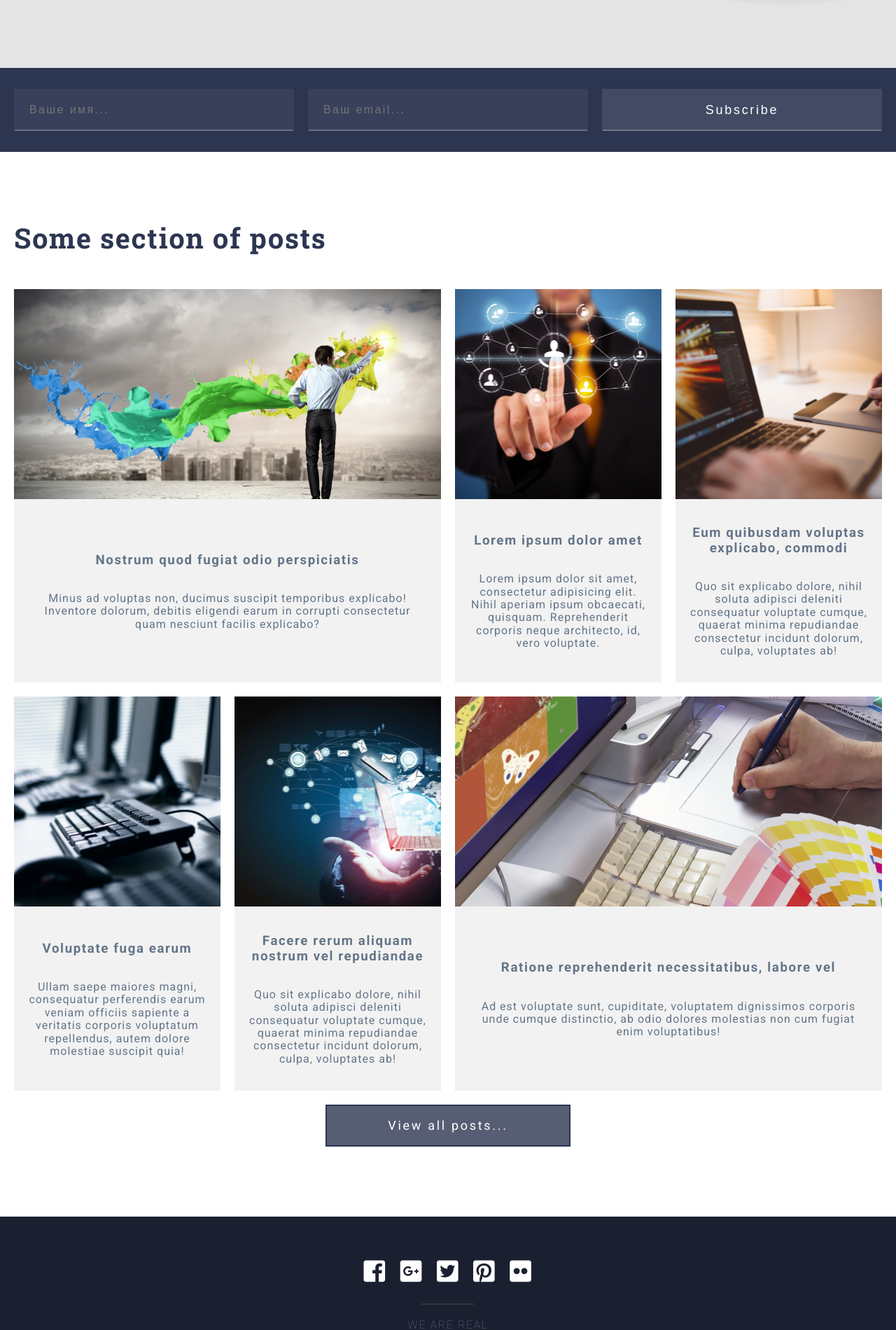
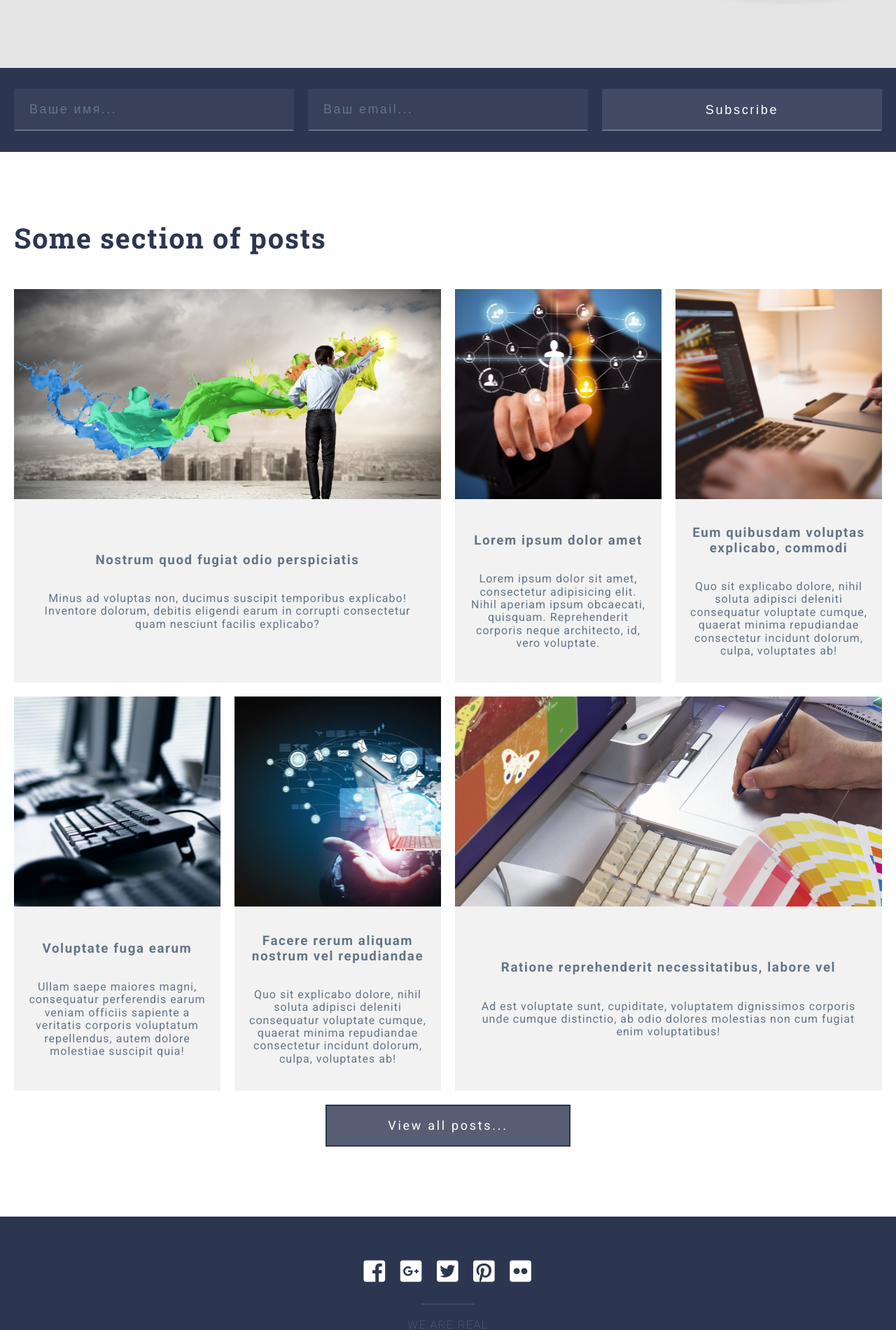
Before and after one commit to gnitetsky/grid-template-init-project, a website: page index.html in a window 1280 px wide. Shown: the part 2300-4200 px from the top of the page at 70% size. Drawn offline with Linux system fonts and the light colour scheme.

Commit message:
changed background-color in footer, changed style input

```diff
--- a/assets/css/style.css
+++ b/assets/css/style.css
@@ -848,6 +848,18 @@ h2 {
     transition: 0.5s;
 }
 
+::placeholder {
+    color: #637588;
+    font-size: 1.125rem;
+    transition: 0.5s;
+
+}
+
+:hover::placeholder,
+:focus::placeholder {
+    color: #ffffff;
+}
+
 .subscribe input:hover,
 .subscribe input:focus {
     background-color: rgba(255, 255, 255, 0.15);
@@ -957,7 +969,7 @@ h2 {
 }
 
 .footer {
-    background-color: #1B2030;
+    background-color: #2D3651;
     padding: 50px 20px 70px;
     text-align: center;
 }
```
